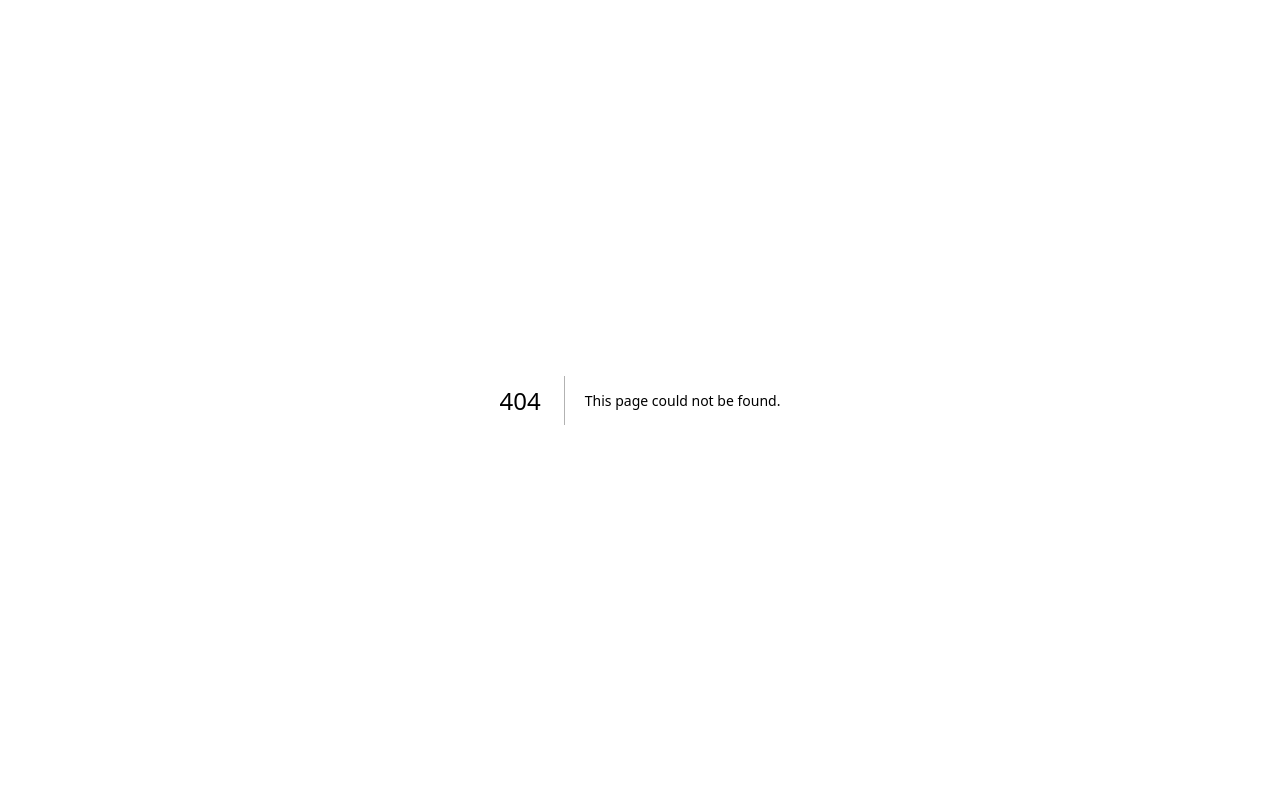
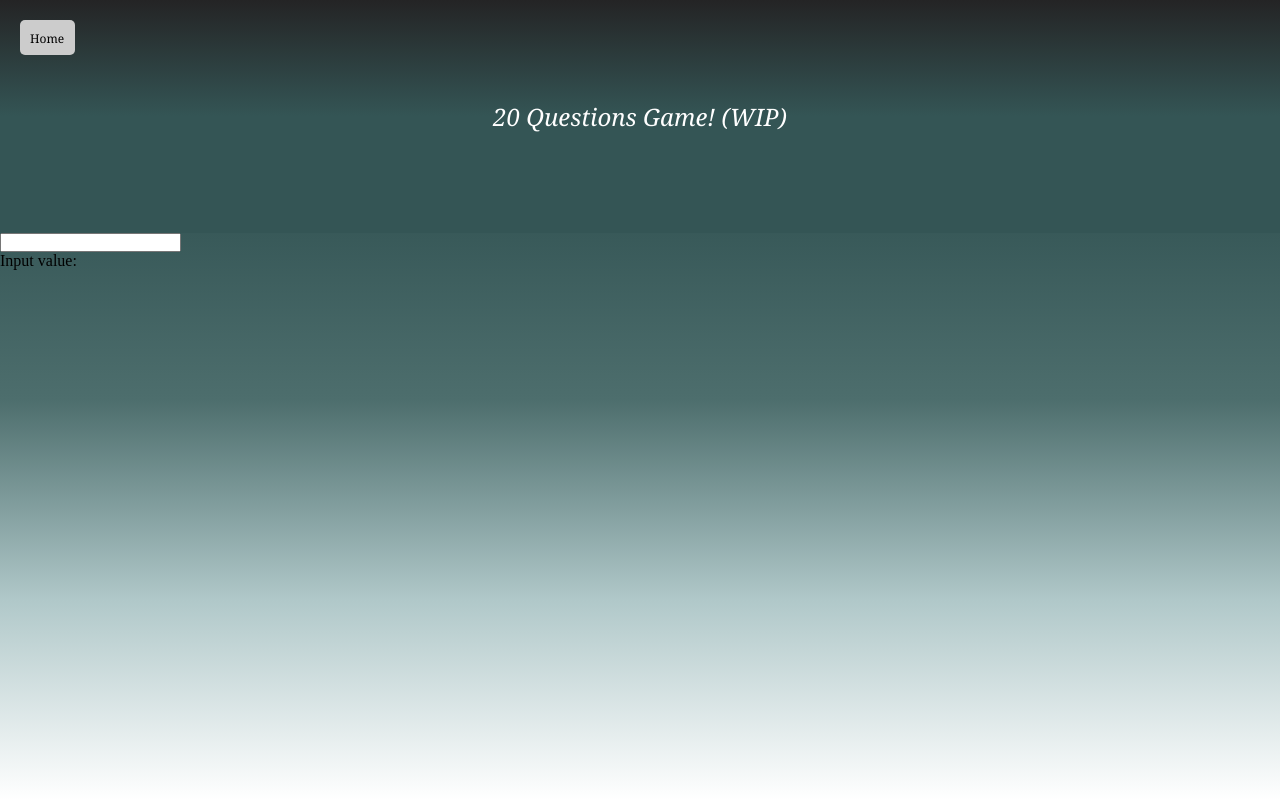
Before and after one commit to Andrewab/andrewab.github.io, a Next.js app: page /20Questions in a window 1280 px wide. Before the commit this address had no page. Built offline with nearby package versions, Linux system fonts and the light colour scheme.

Commit message:
adding 20 questions page and some interatibility

```diff
--- /dev/null
+++ b/src/components/20Questions.js
@@ -0,0 +1,18 @@
+import React, { useState } from 'react';
+
+const TwentyQuestionsComp = () => {
+  const [inputValue, setInputValue] = useState('');
+
+  const handleChange = (event) => {
+    setInputValue(event.target.value);
+  };
+
+  return (
+    <div>
+      <input type="text" value={inputValue} onChange={handleChange} />
+      <p>Input value: {inputValue}</p>
+    </div>
+  );
+};
+
+export default TwentyQuestionsComp;
--- a/src/components/paper-block.js
+++ b/src/components/paper-block.js
@@ -17,7 +17,6 @@ function PaperBlock () {
                 setLoading(false);
             }
                 catch(error) {
-                    debug("Breaking on PHILPAPERS");
                     setError(error);
                     setLoading(false);
                 }
--- /dev/null
+++ b/src/pages/20Questions.tsx
@@ -0,0 +1,27 @@
+import Head from 'next/head'
+import philPageStyles from '@/styles/philosophyPapersStyles.module.css';
+import Link from'next/link'
+import PaperBlock from '../components/paper-block'
+import TwentyQuestionsComp from  '../components/20Questions'
+
+export default function myPage() {
+
+
+  return (
+    <>
+    <div className={philPageStyles.myBackground}>
+      <Head>
+        <title>Andrews Website</title>
+        <meta name="viewport" content="width=device-width, initial-scale=1" />
+        <link rel="icon" href="/favicon.ico" />
+      </Head>
+  <header className={philPageStyles.header}>
+  <Link href='/' className={philPageStyles.backButton}><div className={philPageStyles.backButtonA}>Home</div></Link>
+    <div>20 Questions Game! (WIP)</div>
+    </header>
+
+    <div><TwentyQuestionsComp/></div>
+    </div>
+    </>
+  )
+}
--- a/src/pages/index.tsx
+++ b/src/pages/index.tsx
@@ -16,7 +16,8 @@ export default function Home() {
     </header>
     <div className={styles.myNavBar}>
     <Link href='philosophyPapers'  className={styles.myNavBarButton}>My Philosophy Papers</Link>
-    </div>
+    <Link href='20Questions' className={styles.myNavBarButton}>20 Questions Game</Link>
+</div>
 	<div className={styles.waveContainer}>
 
 	<div className={styles.waveRed}></div>
```
